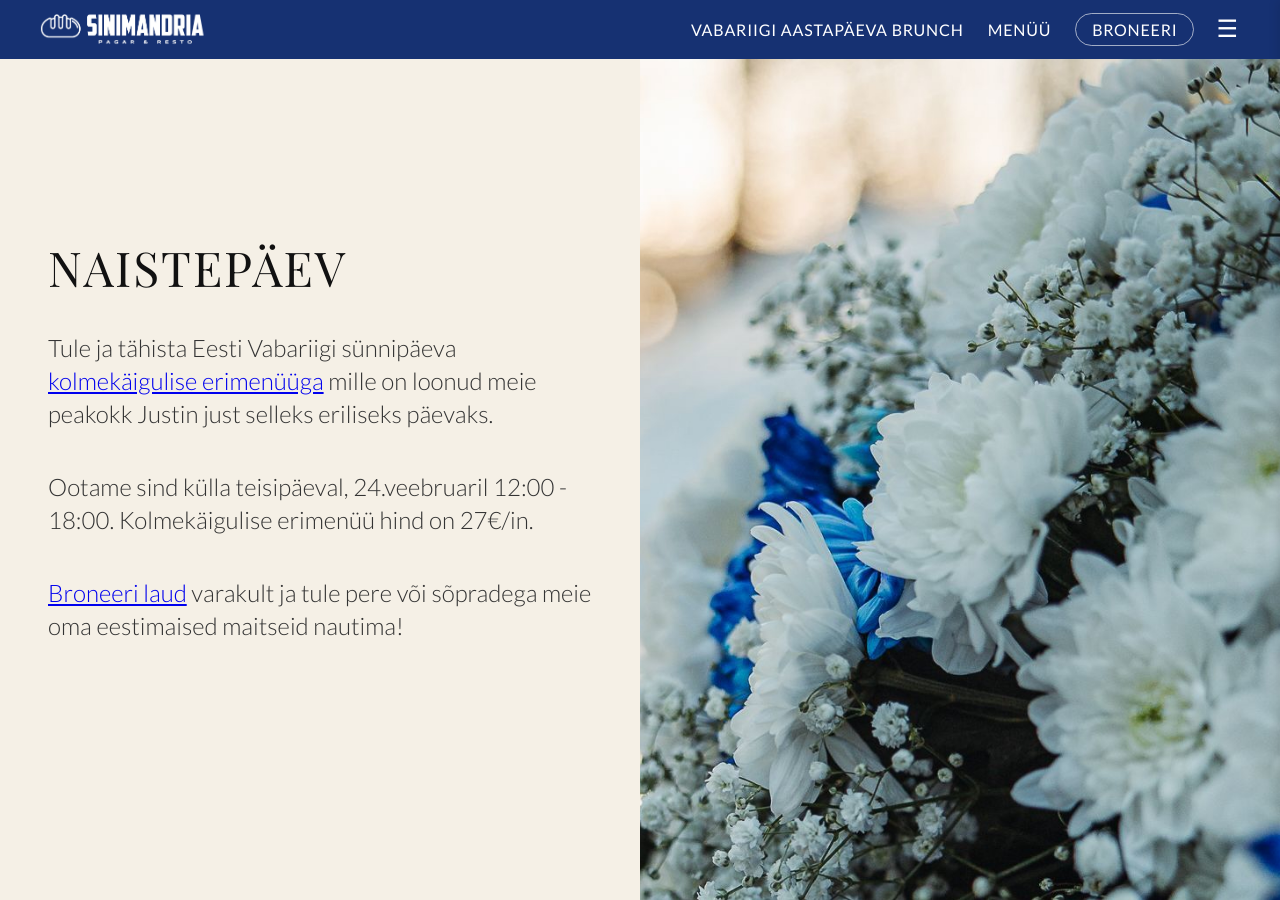
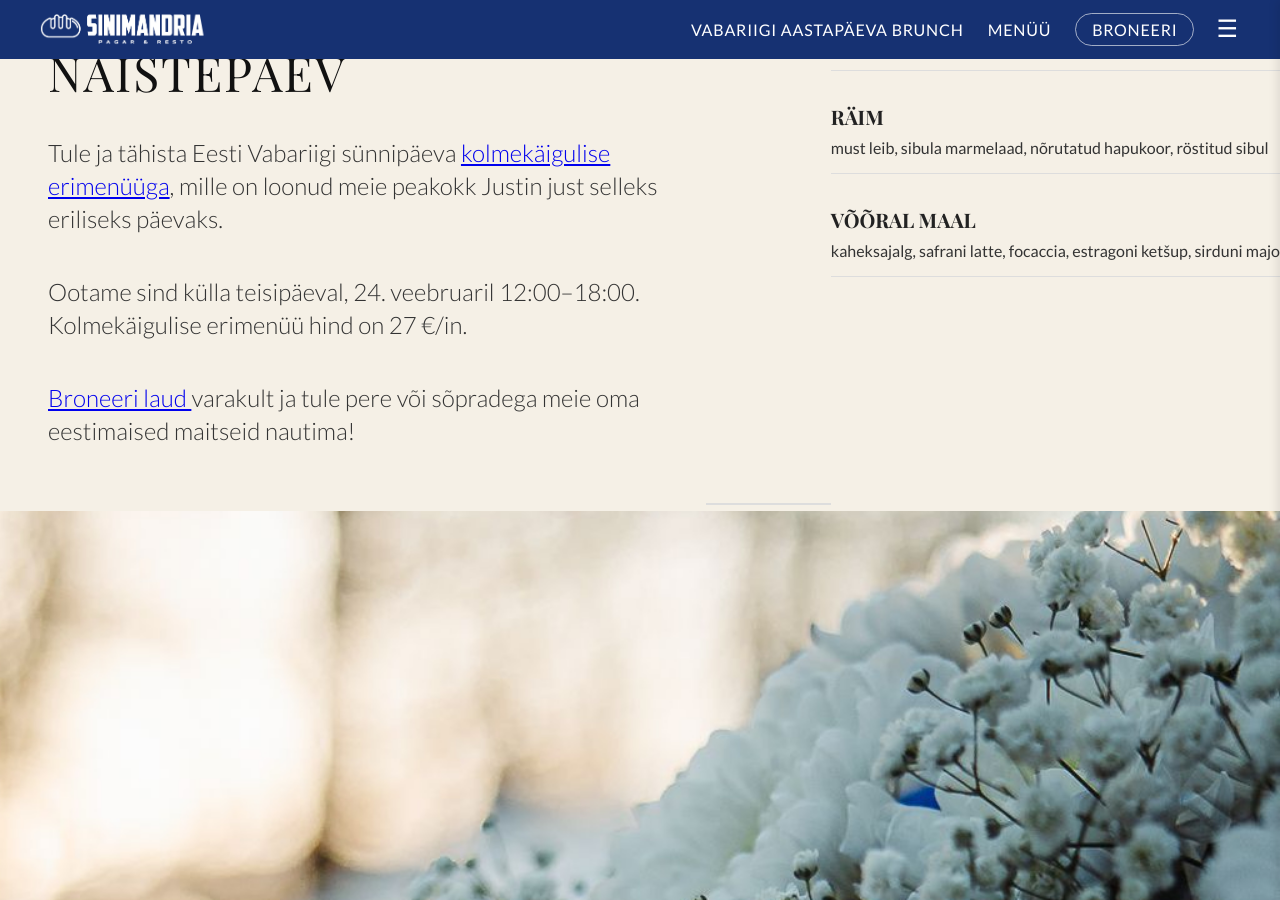
Before and after one commit to m-tu/sinimandria, a Jekyll site: the page built from pages/events/naistepaev.markdown, in a window 1280 px wide and 900 px high. Built offline with Jekyll 4.4.1, drawn with Linux system fonts in a browser that asks for light colours; some of the changed lines change nothing that is shown; some of the changed text lies outside the part shown.

Commit message:
Update naistepaev.html

```diff
--- a/_layouts/events/naistepaev.html
+++ b/_layouts/events/naistepaev.html
@@ -1,7 +1,7 @@
 <!DOCTYPE html>
 <html>
-{%- include head.html -%}
-<body class="no-hero">
+  {%- include head.html -%}
+  <body class="no-hero">
 
     {%- include header.html -%}
 
@@ -9,42 +9,56 @@
       <section class="section">
         <div class="text">
           <h2>NAISTEPÄEV</h2>
+
           <p class="section-description">
-            Tule ja tähista Eesti Vabariigi sünnipäeva <a href="../aastapaev-menu">kolmekäigulise erimenüüga</a> mille on loonud meie peakokk Justin just selleks eriliseks päevaks.
+            Tule ja tähista Eesti Vabariigi sünnipäeva
+            <a href="../aastapaev-menu">kolmekäigulise erimenüüga</a>,
+            mille on loonud meie peakokk Justin just selleks eriliseks päevaks.
           </p>
+
           <p class="section-description">
-            Ootame sind külla teisipäeval, 24.veebruaril 12:00 - 18:00. Kolmekäigulise erimenüü hind on 27€/in.
+            Ootame sind külla teisipäeval, 24. veebruaril 12:00–18:00.
+            Kolmekäigulise erimenüü hind on 27 €/in.
           </p>
+
           <p class="section-description">
-             <a href="https://book.easytable.com/book/?id=f4386&lang=auto">Broneeri laud</a> varakult ja tule pere või sõpradega meie oma eestimaised maitseid nautima!
+            <a href="https://book.easytable.com/book/?id=f4386&lang=auto">
+              Broneeri laud
+            </a>
+            varakult ja tule pere või sõpradega meie oma eestimaised maitseid nautima!
           </p>
         </div>
-        <img src="{{ '/assets/images/aastapaev.jpg' | absolute_url }}" alt="Sinimandria kinkekaart">
+
+        <h1 class="menu-heading">MENÜÜ</h1>
+
+        <section class="menu-section">
+          <div class="menu-item">
+            <h3>AMUSE BOUCHE</h3>
+            <p>Kolme kartuli confit’ & vuti paté</p>
+          </div>
+
+          <div class="menu-item">
+            <h3>RÄIM</h3>
+            <p>must leib, sibula marmelaad, nõrutatud hapukoor, röstitud sibul</p>
+          </div>
+
+          <div class="menu-item">
+            <h3>VÕÕRAL MAAL</h3>
+            <p>kaheksajalg, safrani latte, focaccia, estragoni ketšup, sirduni majo</p>
+          </div>
+        </section>
+
+        <img
+          src="{{ '/assets/images/aastapaev.jpg' | absolute_url }}"
+          alt="Sinimandria kinkekaart"
+        />
       </section>
 
- <section class="section">
-<div id="brunch" class="menu-heading-group">
-  <h1 class="menu-heading">MENÜÜ</h1>
-</div>
-<section class="menu-section">
-
-  <div class="menu-item">
-    <h3>AMUSE BOUCHE</h3>
-    <p>Kolme kartuli confit' &  vuti paté</p>
-  </div>
-  <div class="menu-item">
-    <h3>RÄIM </h3>
-    <p>must leib, sibula marmelaad, nõrutatud hapukoor, röstitud sibul</p>
-  </div>
-  <div class="menu-item">
-    <h3>VÕÕRAL MAAL </h3>
-    <p>kaheksajalg, safrani latte, focaccia, estragoni ketšup, sirduni majo</p>
-  </div>
-</section>
- </section>
-
+      <section class="section">
+      </section>
     </main>
 
     {%- include footer.html -%}
-</body>
+
+  </body>
 </html>
```
